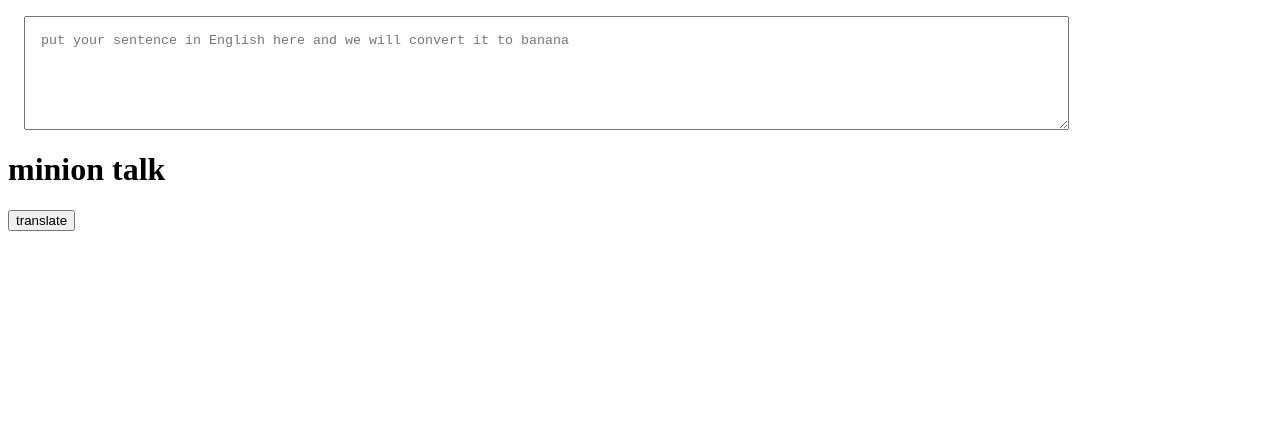
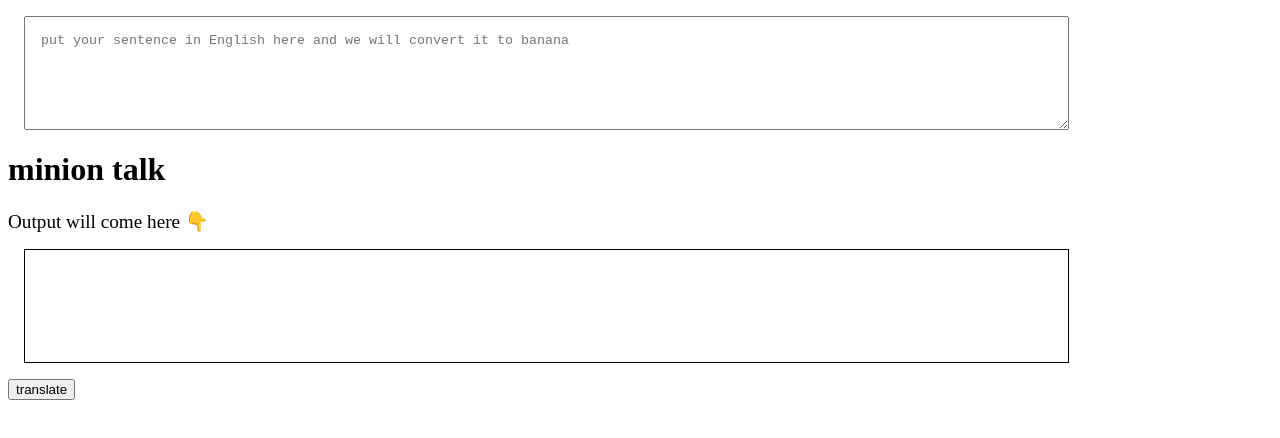
Before and after one commit to harshitadatra/mark6-minion-translate, a plain HTML site: page index.html in a window 1280 px wide. Drawn offline with Linux system fonts and the light colour scheme.

Commit message:
input output processing done

```diff
--- a/app.js
+++ b/app.js
@@ -1,12 +1,14 @@
 var btnTranslate = document.querySelector("#btn-translate");
 var txtInput= document.querySelector("#txt-input");
+var outputDiv =document.querySelector("#output");
+
 console.log(btnTranslate);
 console.log(txtInput);
 
 function clickHandler()
 {
-    console.log("clicked");
-    console.log("input",txtInput.value);
+    outputDiv.innerText="sbkjghakjhg " + txtInput.value;
+
 
 }
 btnTranslate.addEventListener("click",clickHandler);
--- a/index.html
+++ b/index.html
@@ -13,6 +13,13 @@
             margin: 1rem;
             padding: 1rem;
         }
+        #output {
+            border: 1px solid black;
+            height: 10vh;
+            width: 80%;
+            margin: 1rem;
+            padding: 1rem;
+        }
     </style>
     </style>
 
@@ -23,6 +30,8 @@
 </textarea>
 
     <h1>minion talk</h1>
+    <div style="font-size: larger;">Output will come here 👇</div>
+    <div id="output"></div>
     <button id="btn-translate">translate</button>
     <script src="app.js" type="text/javascript"></script>
 
```
